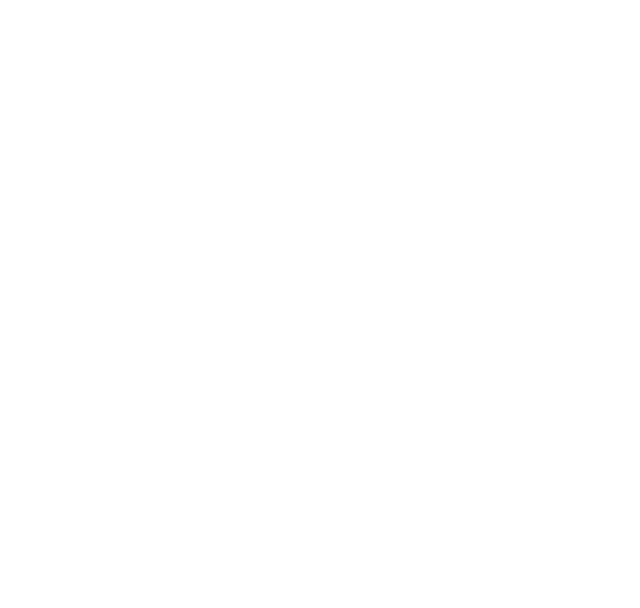
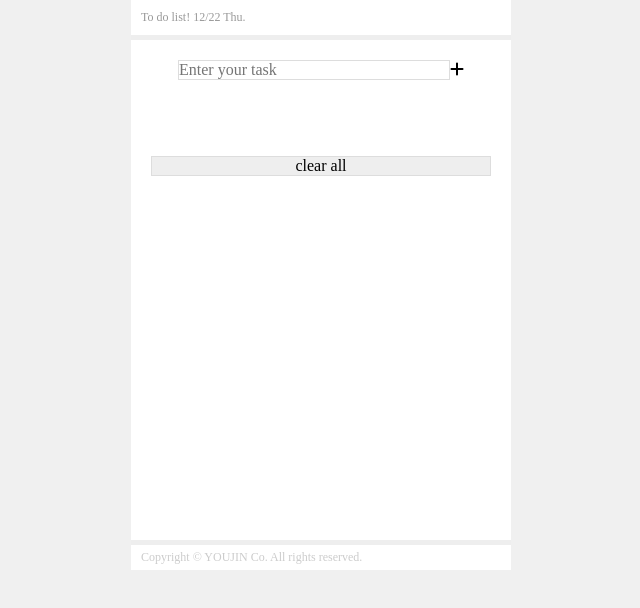
Before and after one commit to koyoujin6759/nuxt_todo_list, a Nuxt app: page /main in a window 1280 px wide. Before the commit this address had no page. Shown: the top 608 px of the page, without its empty margins (319-959 px from the left). Built offline with nearby package versions, Linux system fonts and the light colour scheme.

Commit message:
221222 study

```diff
--- /dev/null
+++ b/components/TodoInput/TodoInput.vue
@@ -0,0 +1,39 @@
+<template>
+  <div>
+    <input type="text" v-model="newTodoItem" v-on:keyup.enter="addTodo" placeholder="Enter your task">
+    <!-- <button class="btn-add" v-on:click="addTodo" >add</button> -->
+    <span @click="addTodo">
+        <i class="fas fa-plus addBtn" aria-hidden="true"></i>
+    </span>
+  </div>
+</template>
+
+<script>
+export default {
+    data() {
+        return {
+            newTodoItem : '',
+        }
+    },
+    methods: {
+        addTodo() {
+            console.log(this.newTodoItem)
+            // localStorage.setItem(this.newTodoItem, this.newTodoItem)
+            this.$store.commit('addTodo',this.newTodoItem)
+            this.clearInput();
+            this.$emit('addTodoItem') // 이벤트를 todoinput 컴포넌트를 쓰는 부모컴포넌트로 올림
+        },
+        clearInput() {
+            this.newTodoItem = '';
+        }
+    }
+}
+</script>
+
+<style scoped>
+    input {
+        display:inline-block;
+        border:1px solid #ddd;
+        width:80%;
+    }
+</style>
--- /dev/null
+++ b/components/TodoList/TodoList.vue
@@ -0,0 +1,49 @@
+<template>
+  <div>
+    <ul class="todo-list">
+        <li v-for="(todoItem, idx) in todoItems" :key="idx">
+            {{ todoItem }}
+            <span class="btn-remove" @click="removeTodo(todoItem,idx)">
+                <i class="fas fa-trash-alt"></i>
+            </span>
+        </li>
+    </ul>
+  </div>
+</template>
+
+<script>
+export default {
+    data() {
+        return {
+
+        }
+    },
+    computed: {
+        todoItems() {
+            return this.$store.getters.getTodoList;
+        }
+    },
+    created() {
+
+    },
+    methods: {
+        removeTodo(todoItem, idx) {
+            this.$store.commit('removeTodo',idx)
+
+        },
+
+    }
+}
+</script>
+
+<style scoped>
+    .todo-list {
+        text-align:left;
+        padding:20px;
+    }
+    .todo-list li {
+        font-size:13px;
+        color:#999;
+        padding-bottom:5px;
+    }
+</style>
--- /dev/null
+++ b/components/footer/Footer.vue
@@ -0,0 +1,19 @@
+<template>
+    <div>
+      <footer>
+          <div  class="footer__inner">
+              <p>Copyright © YOUJIN Co. All rights reserved.</p>
+          </div>
+      </footer>
+    </div>
+  </template>
+
+  <script>
+  export default {
+
+  }
+  </script>
+
+  <style >
+     footer {width:380px; margin:0 auto; background:#fff; border-top: 5px solid #eee; padding:5px 10px; box-sizing: border-box; font-size:12px; color:#ccc;}
+  </style>
--- /dev/null
+++ b/components/header/Header.vue
@@ -0,0 +1,32 @@
+<template>
+    <div>
+      <header>
+          <div class="header__inner">
+            To do list!
+            {{ timestamp }}
+          </div>
+      </header>
+    </div>
+  </template>
+
+  <script>
+  export default {
+    data() {
+      return {
+        timestamp: '',
+      }
+    },
+    created() {
+      const now = new Date();
+      const month = now.getMonth() + 1;
+      const date = now.getDate();
+      const weekList = new Array("Sun.", "Mon.", "Tue.", "Wed.", "Thu.", "Fri.", "Sat.");
+      const week = weekList[now.getDay()];
+      this.timestamp = `${month}/${date} ${week}`;
+    }
+  }
+  </script>
+
+  <style scoped>
+    header {width:380px; margin:0 auto; border-bottom:5px solid #eee;background: #fff;padding:10px; box-sizing: border-box; font-size:12px; color:#999;}
+  </style>
--- /dev/null
+++ b/layouts/default.vue
@@ -0,0 +1,25 @@
+<template>
+  <div>
+    <Header></Header>
+    <!-- <slot></slot> -->
+    <Nuxt/>
+    <Footer></Footer>
+  </div>
+</template>
+
+<script>
+import Header from '@/components/header/Header.vue'
+import Footer from '@/components/footer/Footer.vue'
+export default {
+    components : {
+        Header,
+        Footer
+    },
+}
+</script>
+
+<style>
+  body {
+      background:#f0f0f0;
+    }
+</style>
--- a/nuxt.config.js
+++ b/nuxt.config.js
@@ -21,15 +21,20 @@ export default {
   css: [],
 
   // Plugins to run before rendering page: https://go.nuxtjs.dev/config-plugins
-  plugins: [],
+  plugins: [
+    "@/plugins/fontawesome.js",
+  ],
 
   // Auto import components: https://go.nuxtjs.dev/config-components
   components: true,
 
   // Modules for dev and build (recommended): https://go.nuxtjs.dev/config-modules
   buildModules: [
-    // https://go.nuxtjs.dev/eslint
-    '@nuxtjs/eslint-module',
+    // Simple usage
+    '@nuxtjs/vuetify',
+
+    // With options
+    ['@nuxtjs/vuetify', { /* module options */ }]
   ],
 
   // Modules: https://go.nuxtjs.dev/config-modules
--- a/package.json
+++ b/package.json
@@ -13,6 +13,11 @@
     "lintfix": "prettier --write --list-different . && npm run lint:js -- --fix"
   },
   "dependencies": {
+    "@fortawesome/fontawesome-free": "^6.2.1",
+    "@fortawesome/free-regular-svg-icons": "^6.2.1",
+    "@fortawesome/free-solid-svg-icons": "^6.2.1",
+    "@nuxtjs/fontawesome": "^1.1.2",
+    "@nuxtjs/vuetify": "^1.12.3",
     "core-js": "^3.25.3",
     "nuxt": "^2.15.8",
     "vue": "^2.7.10",
--- a/pages/index.vue
+++ b/pages/index.vue
@@ -1,9 +1,20 @@
 <template>
-  <Tutorial />
+  <div>
+    <Main></Main>
+  </div>
+
 </template>
 
 <script>
+import Main from '/pages/main/index'
 export default {
   name: 'IndexPage',
+  components: {
+    Main
+  },
+  // async mounted() {
+  //   console.log('this.$fire: ', this.$fire);
+  //   await this.$fire.firestore.setDoc
+  // }
 }
 </script>
--- /dev/null
+++ b/pages/main/index.vue
@@ -0,0 +1,52 @@
+<template>
+    <div>
+      <div class="main-page">
+         <TodoInput @addTodoItem="requestTodo"></TodoInput> <!-- todoinput 자식 컴포넌트에서 올라온 이벤트 받아서 연결하고 requestTodo 를 실행함 -->
+         <TodoList ref="todoList"></TodoList>
+         <br></br>
+         <button @click="clearAll" class="btn-clear">clear all</button>
+      </div>
+    </div>
+  </template>
+
+  <script>
+  import TodoInput from '../../components/TodoInput/TodoInput.vue';
+  import TodoList from '../../components/TodoList/TodoList.vue';
+  export default {
+      data(){
+        return {
+
+        }
+      },
+      components: {TodoInput,TodoList},
+      methods: {
+        clearAll() {
+            this.$store.commit('clearAll')
+            this.requestTodo()
+        },
+        requestTodo() {
+            // this.$refs.todoList.getTodo();
+            return this.$store.getters.getTodoList
+        }
+      }
+  }
+  </script>
+
+  <style scoped>
+      .main-page {
+        width:380px;
+        margin:0 auto;
+        min-height:500px;
+        background:#fff;
+        padding:20px;
+        text-align:center;
+        box-sizing: border-box;
+      }
+      .btn-clear {
+        width:100%;
+        border:1px solid #ddd;
+        background:#eee;
+        padding:0 20px;
+        box-sizing:border-box;
+      }
+  </style>
--- /dev/null
+++ b/plugins/fontawesome.js
@@ -0,0 +1,7 @@
+import '@fortawesome/fontawesome-free/css/all.css' // Ensure you are using css-loader
+import Vue from 'vue'
+import Vuetify from 'vuetify'
+
+Vue.use(Vuetify, {
+ iconfont: 'fa'
+})
--- /dev/null
+++ b/store/index.js
@@ -0,0 +1,23 @@
+
+export const state = () => ({
+    todoLists: [],
+
+})
+
+export const getters = {
+    getTodoList:(state,getters) => {
+        return state.todoLists;
+    }
+}
+
+export const mutations = {
+    addTodo(state,content) {
+        state.todoLists.push(content)
+    },
+    removeTodo(state,idx) {
+        state.todoLists.splice(idx,1)
+    },
+    clearAll(state) {
+        state.todoLists = []
+    }
+}
```
Also changed, not shown: assets/css/reset.css (added), 1 other file (tests, documents, lock files or other folders).
